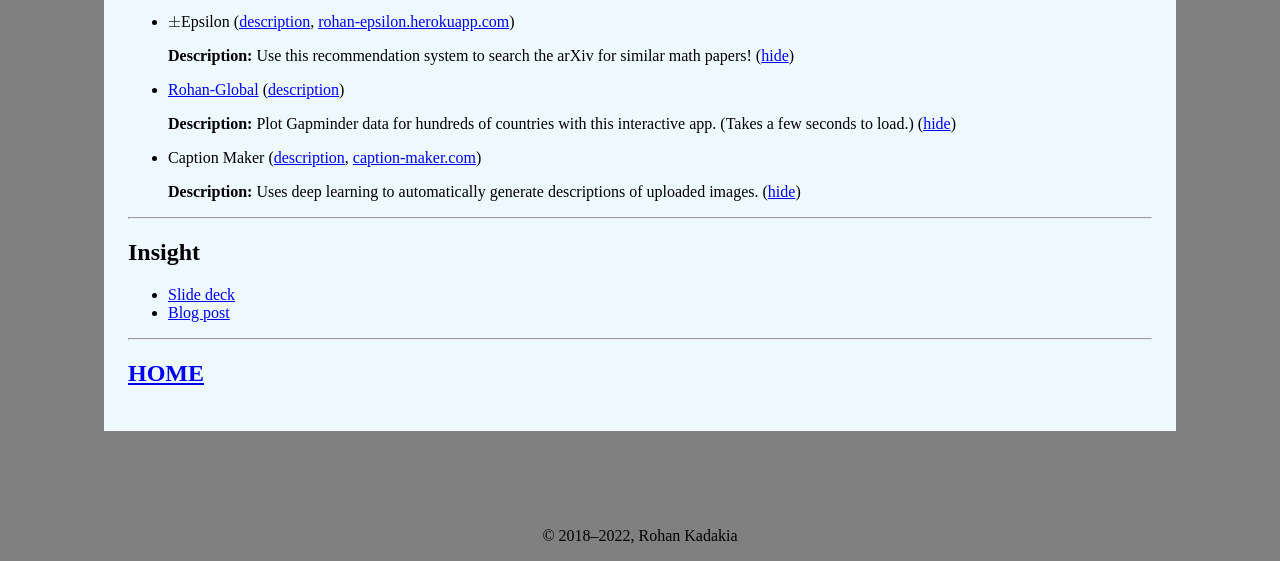
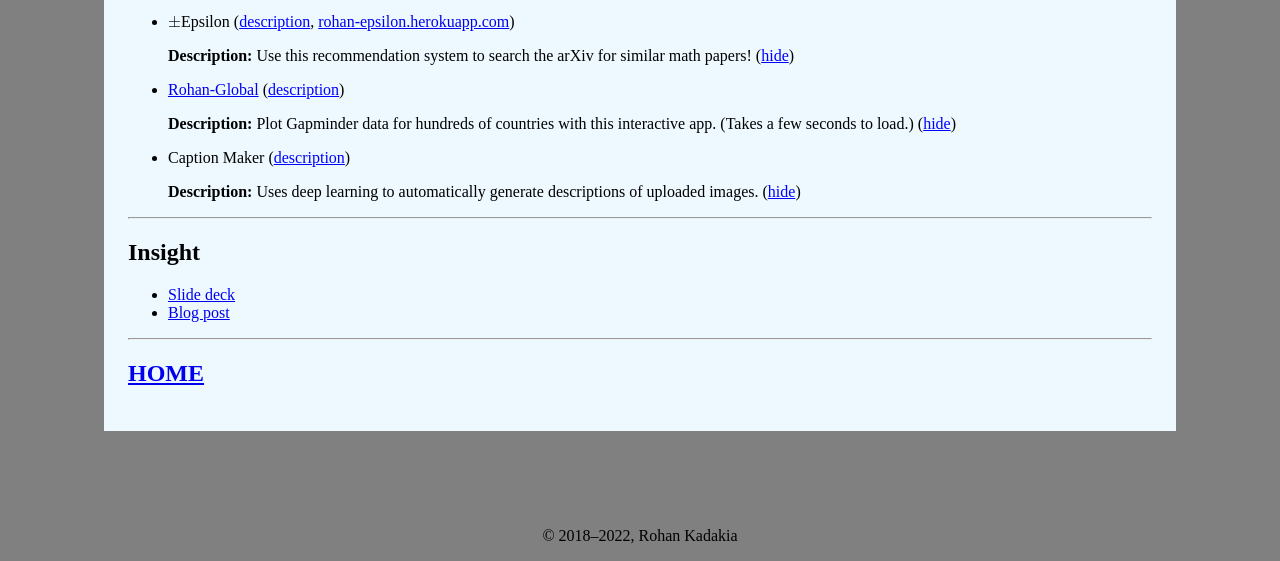
Before and after one commit to kadakia/kadakia.github.io, a plain HTML site: page Data.html in a window 1280 px wide. Shown: the part 261-822 px from the top of the page. Drawn offline with nearby package versions, Linux system fonts and the light colour scheme; some packages are replaced by stand-ins of ours.

Commit message:
Remove link to caption-maker app

```diff
--- a/Data.html
+++ b/Data.html
@@ -97,7 +97,7 @@
     </ul>
 
     <ul>
-        <li> Caption Maker (<a href="" id="capshow">description</a>, <a href="http://caption-maker.com" target = "_blank">caption-maker.com</a>)
+        <li> Caption Maker (<a href="" id="capshow">description</a>)
 
         <p id="capdescrip"><b>Description:</b> Uses deep learning to automatically generate descriptions of uploaded images.
             (<a href="" id="caphide">hide</a>)
```
